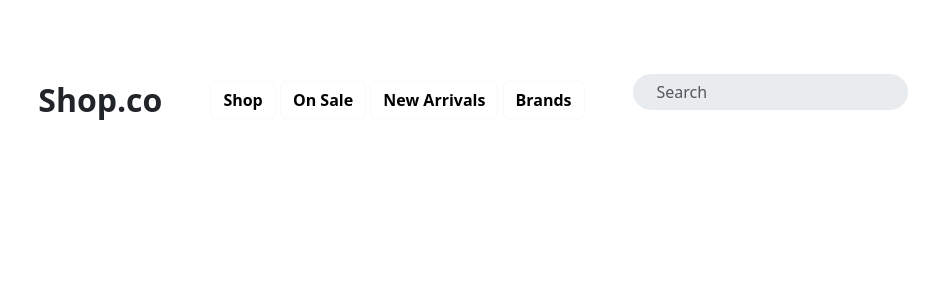
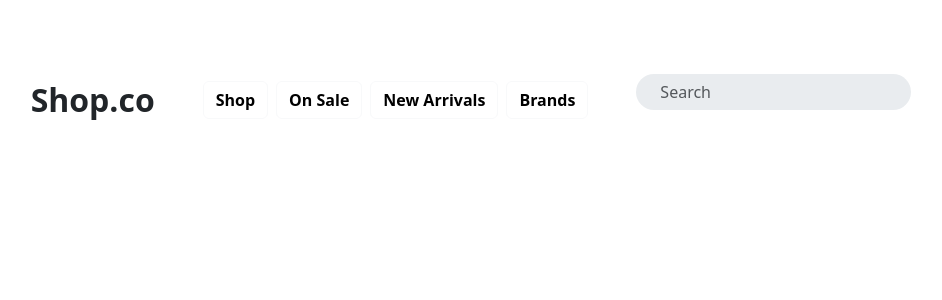
Before and after one commit to thuanvu301103/Laptrinhweb_Assignment, a PHP site: page /header.php in a window 1280 px wide. Shown: the top 300 px of the page, without its empty margins (115-1057 px from the left). Run offline with PHP 8.4, Linux system fonts and the light colour scheme.

Commit message:
fix styling

```diff
--- a/views/header.php
+++ b/views/header.php
@@ -3,7 +3,7 @@
     <div class="fs-2" style="font-weight: 900;">
         <a href="/" class="text-decoration-none text-dark">Shop.co</a>
     </div>
-    <div class=" flex-row gap-2 align-items-center">
+    <div class="d-flex flex-row gap-2 overflow-x-hidden align-items-center">
         <button type="button" class="fw-bold bg-white btn-light btn fw-medium">Shop</button>
         <button type="button" class="fw-bold bg-white btn-light btn fw-medium">On Sale</button>
         <button type="button" class="fw-bold bg-white btn-light btn fw-medium">New Arrivals</button>
@@ -19,7 +19,7 @@
             </label>
         </form>
     </div>
-    <div class="flex-row gap-2 align-items-center">
+    <div class="flex-row gap-2 align-items-center flex-nowrap d-flex">
         <button type="button" title="Cart" class="bg-white btn-light btn fw-medium">
             <!-- cart icon button -->
             <iconify-icon icon="mdi:cart" color="black" width="30" height="30"></iconify-icon>
```
